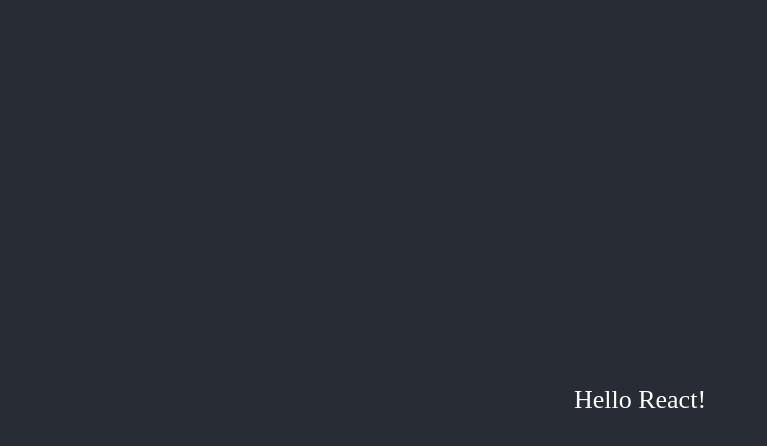
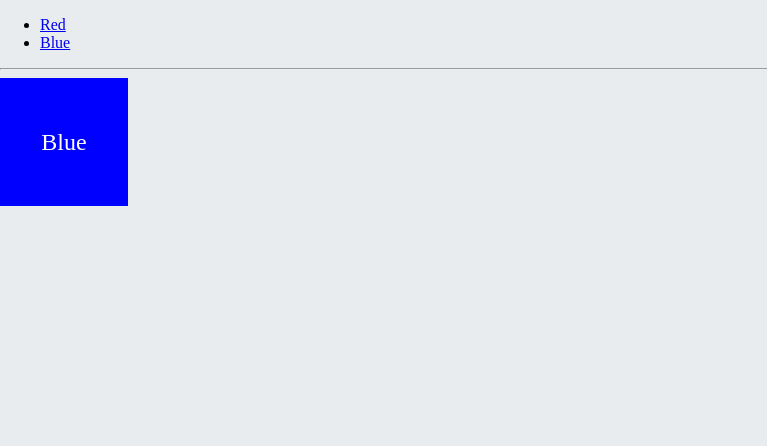
Before and after one commit to bnitech/technique-for-dealing-with-react, a React app: page /blue in a window 1280 px wide. Shown: the top 446 px of the page, without its empty margins (0-767 px from the left). Built offline with nearby package versions, Linux system fonts and the light colour scheme.

Commit message:
[dongbin] #20.2.2

```diff
--- a/src/App.tsx
+++ b/src/App.tsx
@@ -1,29 +1,19 @@
-import './App.css';
-import React, { useState } from 'react';
-import loadable from '@loadable/component';
+import {Route, Routes} from 'react-router-dom';
+import Menu from './components/Menu';
+import RedPage from './pages/RedPage';
+import BluePage from './pages/BluePage';
 
-const SplitMe = loadable(() => import('./SplitMe'), {
-  fallback: <div>loading...</div>,
-});
-
-function App() {
-  const [visible, setVisible] = useState(false);
-  const onClick = () => {
-    setVisible(true);
-  };
-  const onMouseOver = () => {
-    SplitMe.preload();
-  };
+const App = () => {
   return (
-    <div className="App">
-      <header className="App-header">
-        <p onClick={onClick} onMouseOver={onMouseOver}>
-          Hello React!
-        </p>
-        {visible && <SplitMe />}
-      </header>
+    <div>
+      <Menu />
+      <hr />
+      <Routes>
+        <Route path="/red" element={<RedPage />} />
+        <Route path="/blue" element={<BluePage />} />
+      </Routes>
     </div>
   );
-}
+};
 
 export default App;
--- a/src/components/Blue.css
+++ b/src/components/Blue.css
@@ -1,5 +1,5 @@
-.Red {
-    background: Blue;
+.Blue {
+    background: blue;
     font-size: 1.5rem;
     color: white;
     width: 128px;
--- a/src/index.tsx
+++ b/src/index.tsx
@@ -1,26 +1,11 @@
 import ReactDOM from 'react-dom';
-import { applyMiddleware, createStore } from 'redux';
 import './index.css';
 import App from './App';
-import rootReducer, { rootSaga } from './modules';
-import { Provider } from 'react-redux';
-// import loggerMiddleware from './lib/loggerMiddleware';
-import { createLogger } from 'redux-logger';
-import ReduxThunk from 'redux-thunk';
-import createSagaMiddleware from 'redux-saga'
-import {composeWithDevTools} from "redux-devtools-extension";
-
-const logger = createLogger();
-const sagaMiddleware = createSagaMiddleware();
-const store = createStore(
-  rootReducer,
-  composeWithDevTools(applyMiddleware(logger, ReduxThunk, sagaMiddleware)),
-);
-sagaMiddleware.run(rootSaga);
+import { BrowserRouter, Routes } from 'react-router-dom';
 
 ReactDOM.render(
-  <Provider store={store}>
-    <App />
-  </Provider>,
+  <BrowserRouter>
+      <App />
+  </BrowserRouter>,
   document.getElementById('root'),
 );
--- /dev/null
+++ b/src/pages/BluePage.tsx
@@ -0,0 +1,7 @@
+import Blue from '../components/Blue';
+
+const BluePage = () => {
+  return <Blue />;
+};
+
+export default BluePage;
--- /dev/null
+++ b/src/pages/RedPage.tsx
@@ -0,0 +1,7 @@
+import Red from '../components/Red';
+
+const RedPage = () => {
+  return <Red />;
+};
+
+export default RedPage;
```
